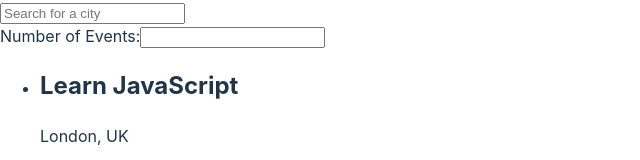
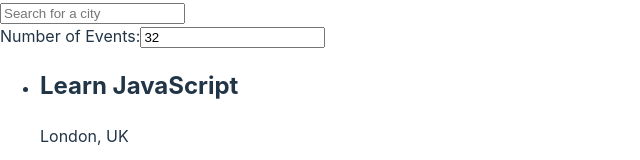
Before and after one commit to thorlio/meet, a React (Vite) app: page / in a window 1280 px wide. Shown: the top 160 px of the page, without its empty margins (0-640 px from the left). Built offline with nearby package versions, Linux system fonts and the light colour scheme.

Commit message:
updated Jest testing to all files

```diff
--- a/src/App.jsx
+++ b/src/App.jsx
@@ -29,7 +29,11 @@ const App = () => {
   return (
     <div className="App">
       <CitySearch allLocations={allLocations} setCurrentCity={setCurrentCity} />
-      <NumberOfEvents />
+      <NumberOfEvents
+        currentNOE={currentNOE}
+        setCurrentNOE={setCurrentNOE}
+        setErrorAlert={() => {}}
+      />
       <EventList events={events} />
     </div>
   );
```
